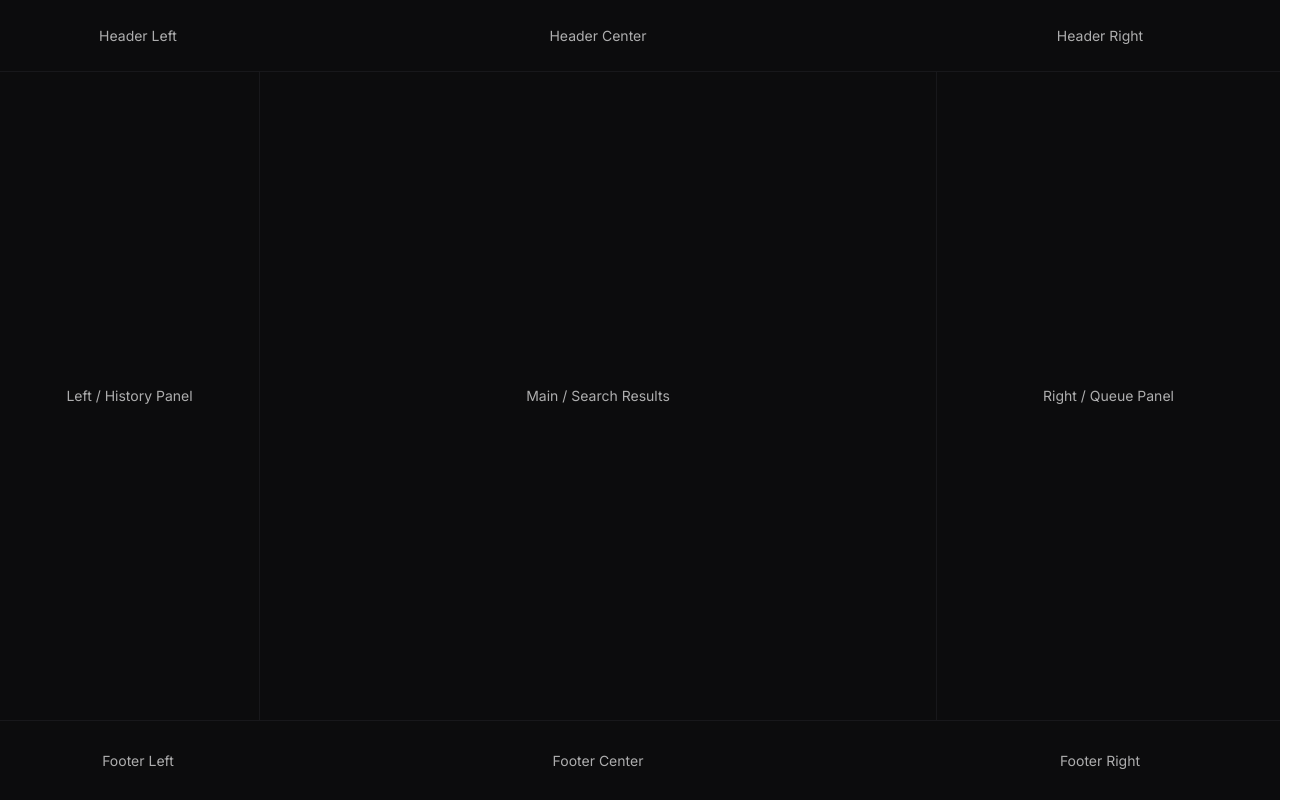
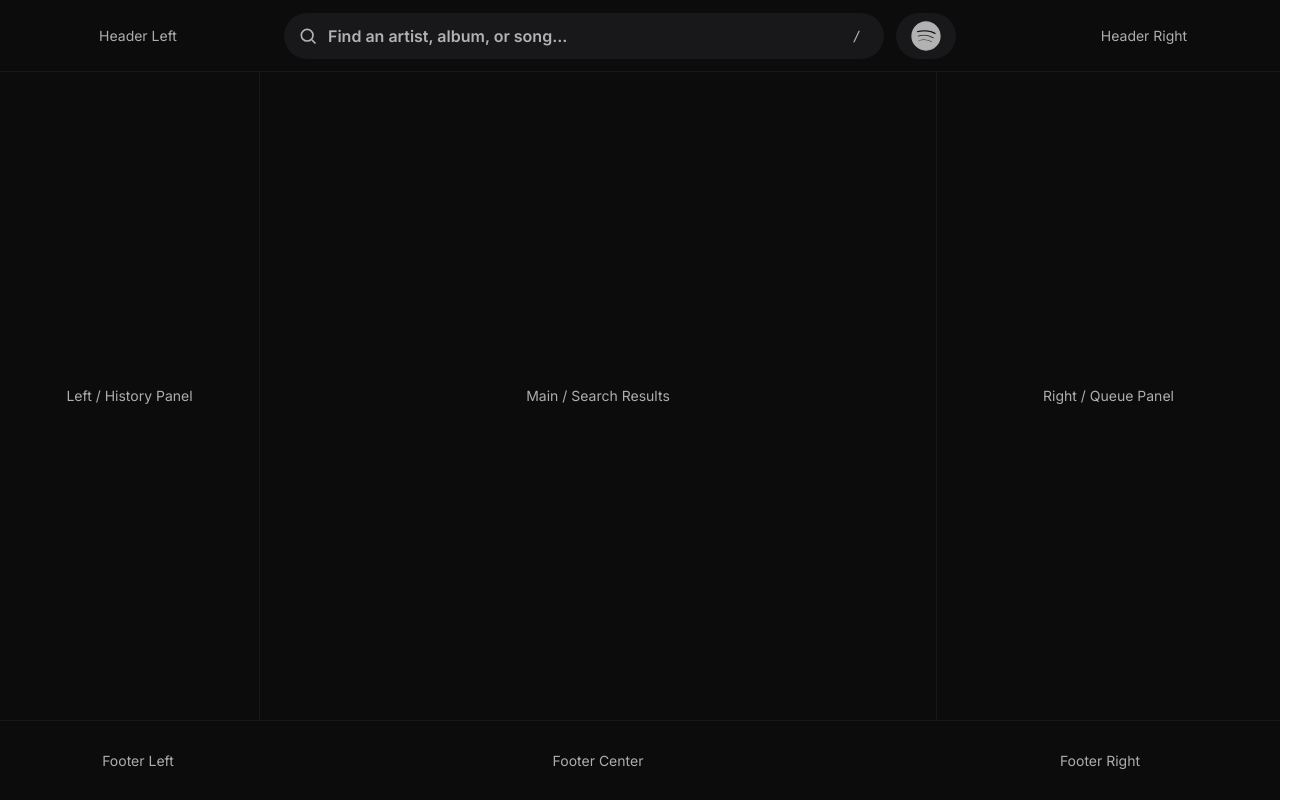
Before and after one commit to xavierAshkar/spotify-playlist-manager, a React (Vite) app: page /search in a window 1280 px wide. Shown: the whole page, 1316 px wide, since content can reach past the window. Built offline with nearby package versions, Linux system fonts and the light colour scheme.

Commit message:
feature: add basic header center layout

```diff
--- a/src/layout/header/HeaderCenter.jsx
+++ b/src/layout/header/HeaderCenter.jsx
@@ -1,4 +1,95 @@
 // src/layout/header/HeaderCenter.jsx
-export default function HeaderCenter() {
-  return <div className="text-sm opacity-70">Header Center</div>;
+import { useRef, useEffect } from "react";
+
+import LibraryIcon from "@/assets/icons/library.svg?react";
+import SpotifyIcon from "@/assets/icons/spotify.svg?react";
+import HeartIcon   from "@/assets/icons/heart.svg?react";
+
+function ScopeIcon({ scope }) {
+  if (scope === "Library") return <LibraryIcon className="w-[32px] h-[32px]" />;
+  if (scope === "Liked")   return <HeartIcon   className="w-[32px] h-[32px]" />;
+  // default: All of Spotify
+  return <SpotifyIcon className="w-[32px] h-[32px]" />;
 }
+
+export default function HeaderCenter({
+  scope = "All",            // "All" | "Library" | "Liked"
+  onToggleScope,
+  onSearch,
+  placeholder = "Find an artist, album, or song...",
+}) {
+  const inputRef = useRef(null);
+
+  // "/" or Cmd/Ctrl+K focuses search
+  useEffect(() => {
+    const h = (e) => {
+      if (e.key === "/" || (e.key.toLowerCase() === "k" && (e.metaKey || e.ctrlKey))) {
+        e.preventDefault();
+        inputRef.current?.focus();
+      }
+    };
+    window.addEventListener("keydown", h);
+    return () => window.removeEventListener("keydown", h);
+  }, []);
+
+  return (
+    <div className="h-full w-full px-4 flex items-center gap-[12px] justify-center">
+      {/* Search pill (w=460, h=46 pre-hover) */}
+      <div className="group w-[600px]">
+        <div
+          className="
+            h-[46px] w-full px-[14px]
+            rounded-full bg-lightBg hover:bg-hoverBg
+            flex items-center gap-[10px]
+            transform-gpu will-change-transform
+            transition-transform duration-150 ease-out
+            hover:scale-[1.008]
+          "
+        >
+          {/* search icon */}
+          <svg
+            className="w-5 h-5 text-textSubtle group-hover:text-textMain transition-colors"
+            viewBox="0 0 24 24" fill="none" stroke="currentColor" strokeWidth="2"
+          >
+            <circle cx="11" cy="11" r="7" />
+            <line x1="21" y1="21" x2="16.65" y2="16.65" />
+          </svg>
+
+          <input
+            ref={inputRef}
+            type="text"
+            placeholder={placeholder}
+            onChange={(e) => onSearch?.(e.target.value)}
+            className="
+              flex-1 bg-transparent outline-none
+              text-heading placeholder:text-textSubtle
+              group-hover:text-textMain group-hover:font-bold transition-colors duration-150
+            "
+          />
+          <kbd className="text-subtle px-2 py-0.5 rounded border border-lightBg">/</kbd>
+        </div>
+      </div>
+
+      {/* Round scope button (46x46 pre-hover) */}
+      <button
+        type="button"
+        onClick={onToggleScope}
+        className="
+          group h-[46px] w-[60px] rounded-full
+          bg-lightBg hover:bg-hoverBg
+          grid place-items-center
+          transform-gpu will-change-transform
+          transition-transform duration-150 ease-out
+          hover:scale-[1.05]
+          focus:outline-none focus-visible:ring-2 focus-visible:ring-accent/40
+        "
+        aria-label="Change search scope"
+        title={scope === "All" ? "All of Spotify" : scope}
+      >
+        <span className="text-textSubtle group-hover:text-textMain [&_*]:fill-current [&_*]:stroke-current">
+          <ScopeIcon scope={scope} />
+        </span>
+      </button>
+    </div>
+  );
+}
```
